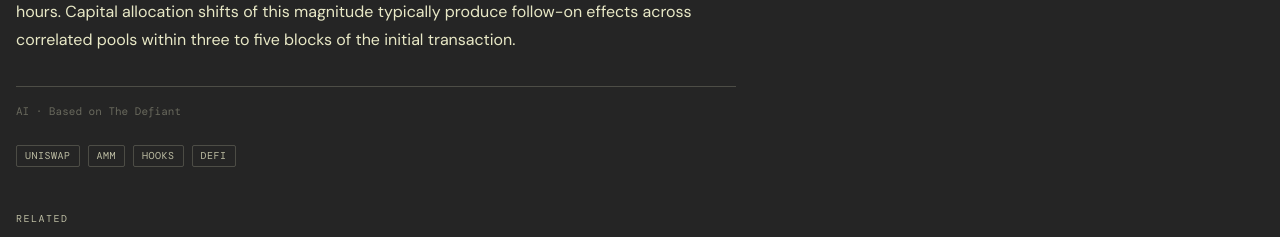
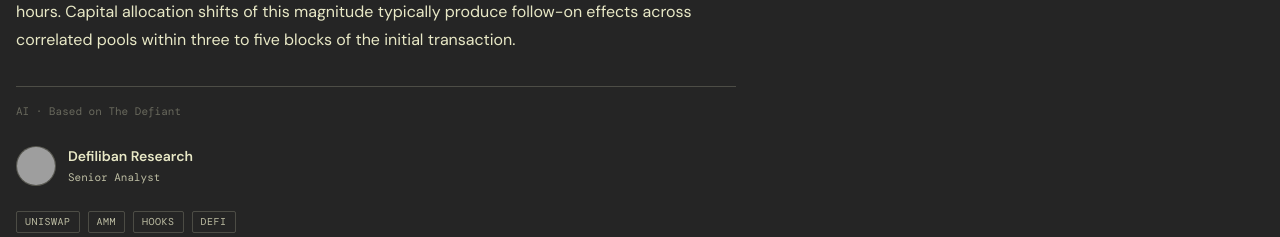
Before and after one commit to lequyn24-sudo/Defiliban, a Next.js app: page /article/protocols-uniswap-v4-hooks-reshape-amm-design-space-art001 in a window 1280 px wide. Shown: the part 1708-1945 px from the top of the page. Built offline with nearby package versions, Linux system fonts and the light colour scheme; no server answers; grey boxes are pictures that could not be loaded; a web font is replaced by a local one.

Commit message:
Add author block with avatar and name above tags in article detail page

```diff
--- a/app/(public)/article/[slug]/page.tsx
+++ b/app/(public)/article/[slug]/page.tsx
@@ -211,6 +211,45 @@ export default async function ArticlePage({ params }: Props) {
             {article.sourceAttribution}
           </p>
 
+          {/* Author */}
+          <div
+            style={{
+              display: 'flex',
+              alignItems: 'center',
+              gap: '12px',
+              marginTop: '24px',
+              marginBottom: '12px',
+            }}
+          >
+            <div
+              style={{
+                width: '40px',
+                height: '40px',
+                borderRadius: '50%',
+                overflow: 'hidden',
+                position: 'relative',
+                background: 'var(--bg-surface2)',
+                border: '1px solid var(--border)',
+              }}
+            >
+              <Image
+                src={`https://api.dicebear.com/7.x/avataaars/svg?seed=${article.slug}`}
+                alt="Author Avatar"
+                fill
+                style={{ objectFit: 'cover' }}
+                unoptimized
+              />
+            </div>
+            <div>
+              <p style={{ fontFamily: 'var(--font-sans)', fontSize: '14px', fontWeight: 600, color: 'var(--text-primary)', marginBottom: '2px' }}>
+                Defiliban Research
+              </p>
+              <p style={{ fontFamily: 'var(--font-mono)', fontSize: '11px', color: 'var(--text-dim)' }}>
+                Senior Analyst
+              </p>
+            </div>
+          </div>
+
           {/* Tags */}
           {article.tags.length > 0 && (
             <div
```
